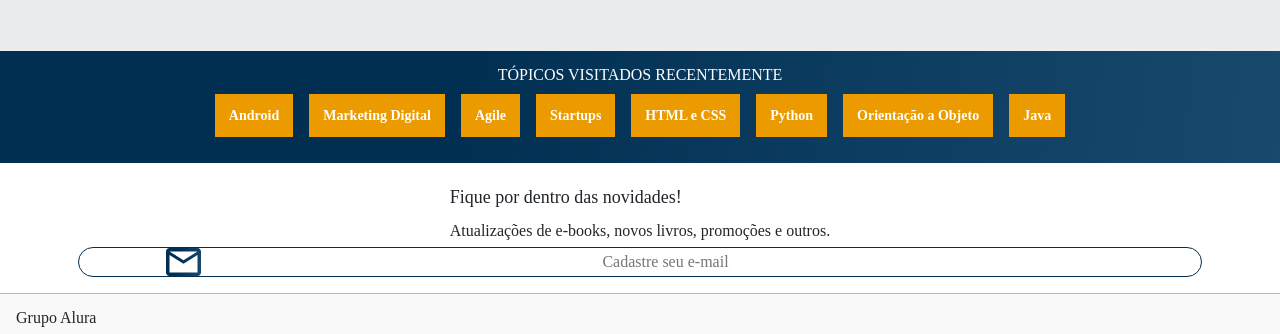
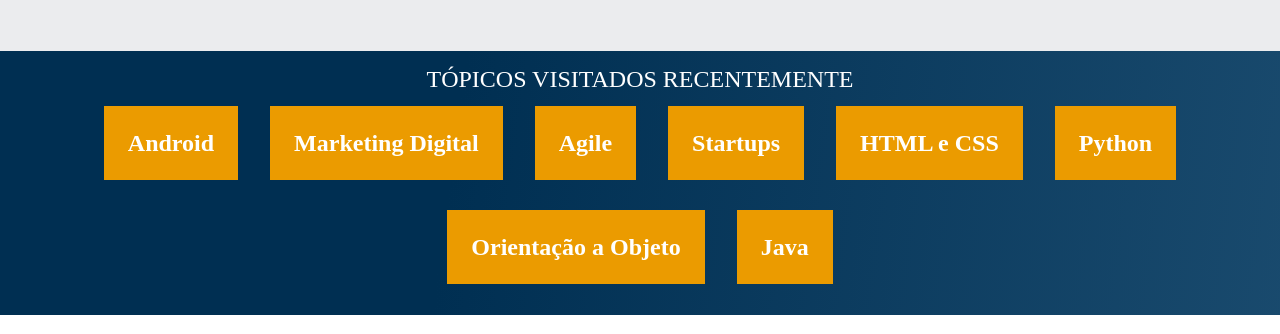
Before and after one commit to arctavares/AluraBooks, a React (Vite) app: page / in a window 1280 px wide. Shown: the part 1950-2284 px from the top of the page. Built offline with nearby package versions, Linux system fonts and the light colour scheme.

Commit message:
add media query to topics - 1024px

```diff
--- a/src/styles/components/Topics/_topics.scss
+++ b/src/styles/components/Topics/_topics.scss
@@ -30,3 +30,21 @@
         }
     }
 }
+
+@media screen and (min-width: 1024px) {
+    .topicsContainer {
+        .topicsTitle {
+            font-size: 24px;
+        }
+        .topicsListContainer{
+            .topicsList {
+                .topicsItem {
+                    margin: 2.5em 1em;
+                    .topicsLink {
+                        font-size: 24px;
+                    }
+                }
+            }
+        }
+    }
+}
--- a/src/styles/styles.css
+++ b/src/styles/styles.css
@@ -456,6 +456,17 @@ body {
   font-size: 14px;
 }
 
+@media screen and (min-width: 1024px) {
+  .topicsContainer .topicsTitle {
+    font-size: 24px;
+  }
+  .topicsContainer .topicsListContainer .topicsList .topicsItem {
+    margin: 2.5em 1em;
+  }
+  .topicsContainer .topicsListContainer .topicsList .topicsItem .topicsLink {
+    font-size: 24px;
+  }
+}
 .contactContainer {
   display: flex;
   flex-direction: column;
```
Also changed, not shown: 1 other file (tests, documents, lock files or other folders).
